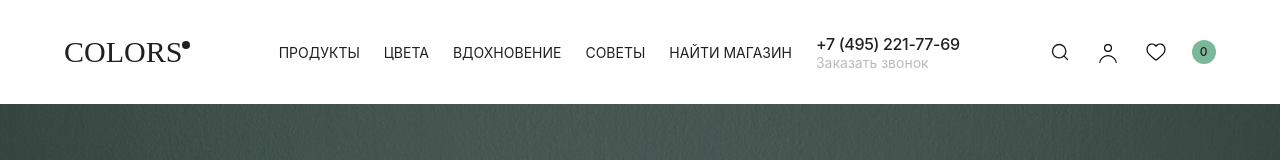
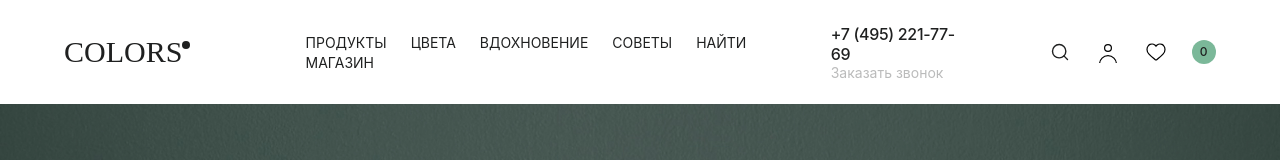
Before and after one commit to Juris-Berkulis/paint_catalog, a Vue app: page / in a window 1280 px wide. Shown: the top 160 px of the page. Built offline with nearby package versions, Linux system fonts and the light colour scheme.

Commit message:
1. Add styles.

```diff
--- a/src/components/TheHeader.vue
+++ b/src/components/TheHeader.vue
@@ -61,6 +61,7 @@ export default {
 
 .header__logo {
     display: flex;
+    margin-right: 9vw;
 }
 
 .header__logoText {
@@ -83,6 +84,8 @@ export default {
     display: flex;
     justify-content: space-between;
     align-items: center;
+    margin-right: 6vw;
+    flex-grow: 1;
 }
 
 .header__mainNavLink {
```
